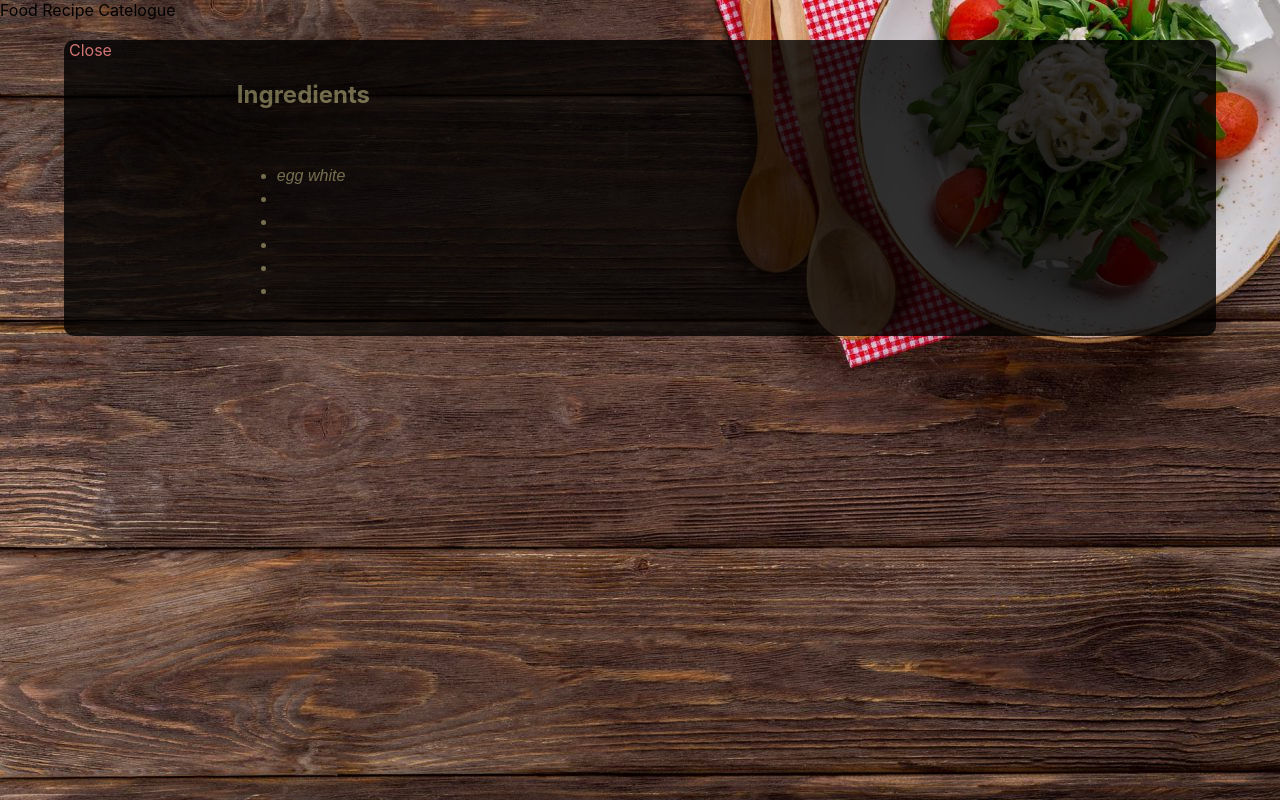
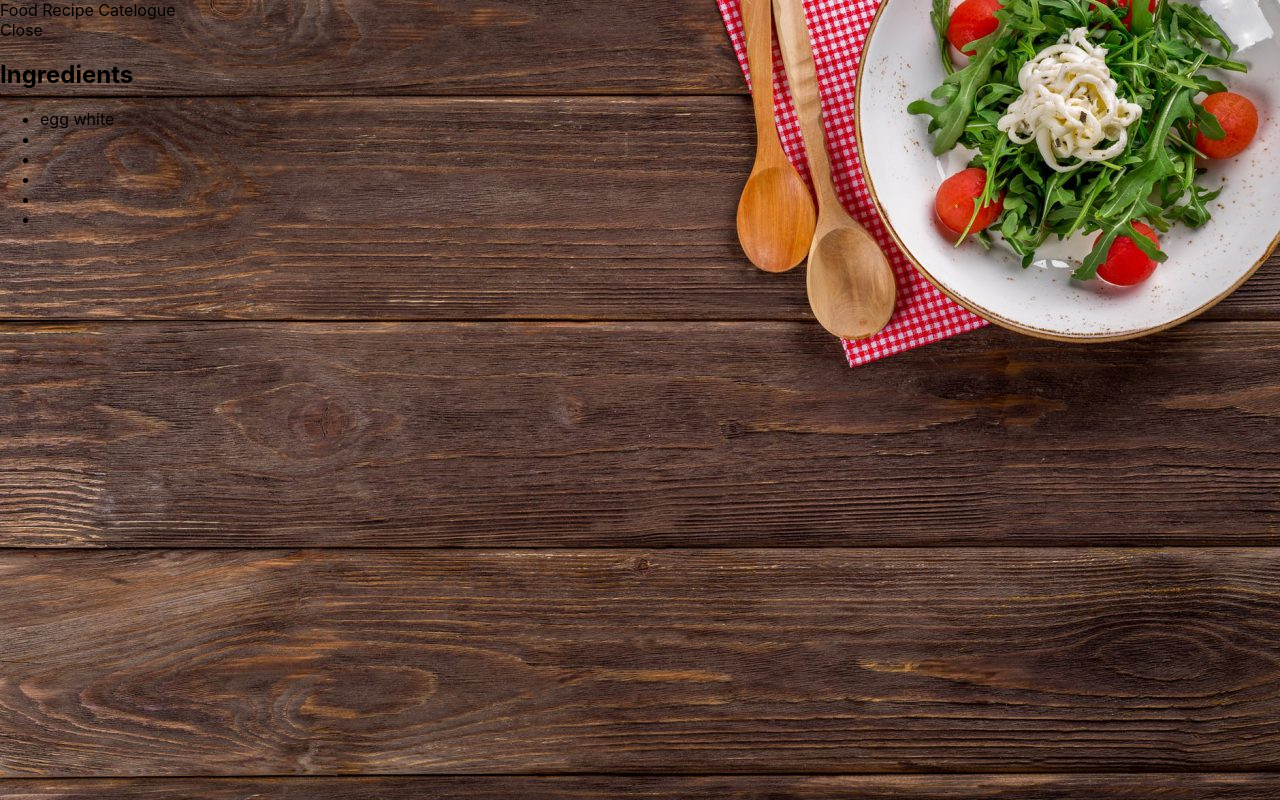
Before and after one commit to verissimohenry/Catalogue-of-Statistics, a React (Create React App) app: page /1 in a window 1280 px wide. Built offline with nearby package versions, Linux system fonts and the light colour scheme.

Commit message:
Modify styles files

```diff
--- a/src/containers/Ingeredients.js
+++ b/src/containers/Ingeredients.js
@@ -1,7 +1,8 @@
 import React from 'react';
 import { useSelector } from 'react-redux';
 import { useHistory } from 'react-router-dom';
-import Styles from '../styles/ingredients.module.css';
+import '../styles/ingredients.module.css';
+import '../styles/style.module.css';
 
 const Ingredients = () => {
   const history = useHistory();
@@ -17,7 +18,7 @@ const Ingredients = () => {
 
   return (
     <div
-      className={`${'close-ingredients'} ${Styles.ingredient} ${Styles.tablet}`}
+      className={`${'close-ingredients'} ${'ingredient'} ${'tablet'}`}
       role="button"
       tabIndex="0"
       onClick={exitDetailHandler}
@@ -26,7 +27,7 @@ const Ingredients = () => {
       <div className="ingredient-list">
         <div>
           <span
-            className={`${'close-ingredients'} ${Styles.span}`}
+            className={`${'close-ingredients'} ${'span'}`}
             role="button"
             tabIndex="0"
             onClick={exitDetailHandler}
@@ -38,27 +39,27 @@ const Ingredients = () => {
 
         </div>
 
-        <h2 className={Styles.h2}>Ingredients</h2>
-        <ul className={Styles.ul}>
+        <h2 className="h2">Ingredients</h2>
+        <ul className="ul">
 
           {ingred.map((ingredient) => (
             <div key={ingredient.strIngredient1}>
-              <li key={ingredient.strIngredient1} className={Styles.li}>
+              <li key={ingredient.strIngredient1} className="li">
                 {ingredient.strIngredient1}
               </li>
-              <li key={ingredient.strIngredient2} className={Styles.li}>
+              <li key={ingredient.strIngredient2} className="li">
                 {ingredient.strIngredient2}
               </li>
-              <li key={ingredient.strIngredient3} className={Styles.li}>
+              <li key={ingredient.strIngredient3} className="li">
                 {ingredient.strIngredient3}
               </li>
-              <li key={ingredient.strIngredient4} className={Styles.li}>
+              <li key={ingredient.strIngredient4} className="li">
                 {ingredient.strIngredient4}
               </li>
-              <li key={ingredient.strIngredient5} className={Styles.li}>
+              <li key={ingredient.strIngredient5} className="li">
                 {ingredient.strIngredient5}
               </li>
-              <li key={ingredient.strIngredient6} className={Styles.li}>
+              <li key={ingredient.strIngredient6} className="li">
                 {ingredient.strIngredient6}
               </li>
 
--- a/src/styles/style.module.css
+++ b/src/styles/style.module.css
@@ -23,7 +23,7 @@
 
 .img {
   margin-top: -85px;
-  width: 90%;
+  width: 100%;
   height: auto;
 }
 
```
